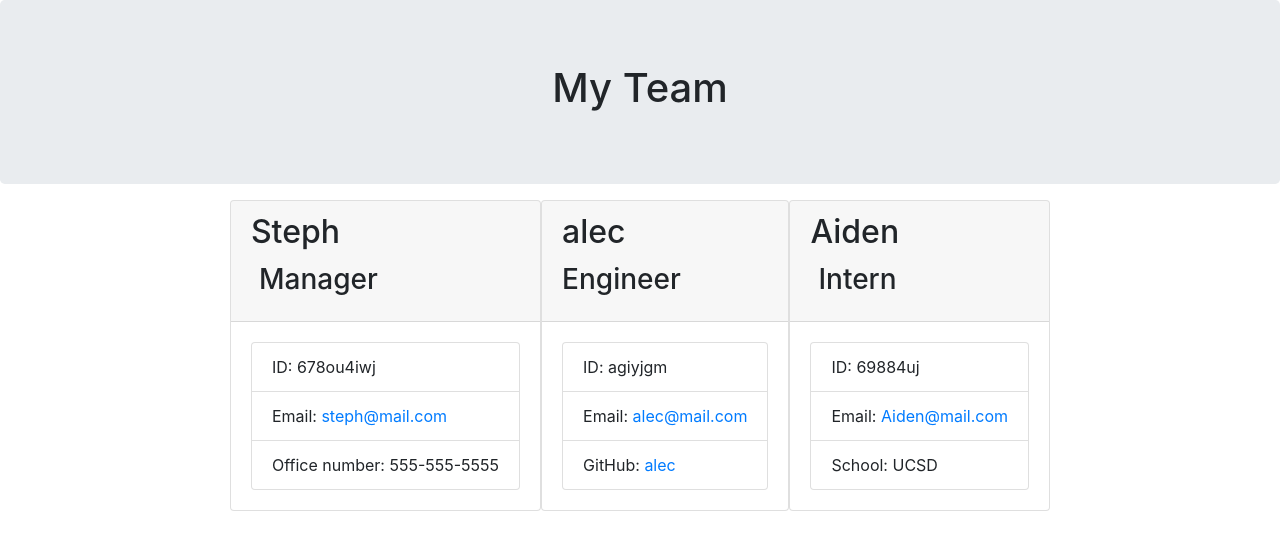
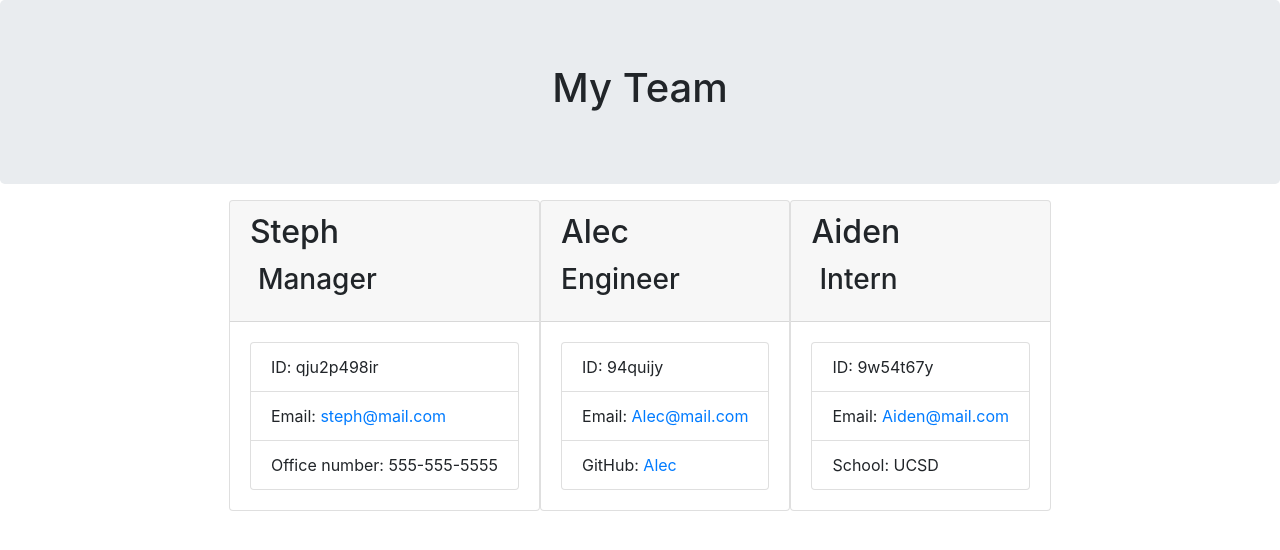
Before and after one commit to StephJosie/employee_questioins, a website: page Develop/public/team.html in a window 1280 px wide. Drawn offline with nearby package versions, Linux system fonts and the light colour scheme.

```diff
--- a/Develop/public/team.html
+++ b/Develop/public/team.html
@@ -30,7 +30,7 @@
         </div>
         <div class="card-body">
             <ul class="list-group">
-                <li class="list-group-item">ID: 678ou4iwj</li>
+                <li class="list-group-item">ID: qju2p498ir</li>
                 <li class="list-group-item">Email: <a href="mailto:steph@mail.com">steph@mail.com</a></li>
                 <li class="list-group-item">Office number: 555-555-5555</li>
             </ul>
@@ -39,14 +39,14 @@
 
         <div class="card employee-card">
     <div class="card-header">
-        <h2 class="card-title">alec</h2>
+        <h2 class="card-title">Alec</h2>
         <h3 class="card-title"><i></i>Engineer</h3>
     </div>
     <div class="card-body">
         <ul class="list-group">
-            <li class="list-group-item">ID: agiyjgm</li>
-            <li class="list-group-item">Email: <a href="alec@mail.com">alec@mail.com</a></li>
-            <li class="list-group-item">GitHub: <a href="https://github.com/alec" target="_blank" rel="noopener noreferrer">alec</a></li>
+            <li class="list-group-item">ID: 94quijy</li>
+            <li class="list-group-item">Email: <a href="Alec@mail.com">Alec@mail.com</a></li>
+            <li class="list-group-item">GitHub: <a href="https://github.com/Alec" target="_blank" rel="noopener noreferrer">Alec</a></li>
         </ul>
     </div>
 </div>
@@ -58,7 +58,7 @@
     </div>
     <div class="card-body">
         <ul class="list-group">
-            <li class="list-group-item">ID: 69884uj</li>
+            <li class="list-group-item">ID: 9w54t67y</li>
             <li class="list-group-item">Email: <a href="Aiden@mail.com">Aiden@mail.com</a></li>
             <li class="list-group-item">School: UCSD</li>
         </ul>
```
Also changed, not shown: README.md.
